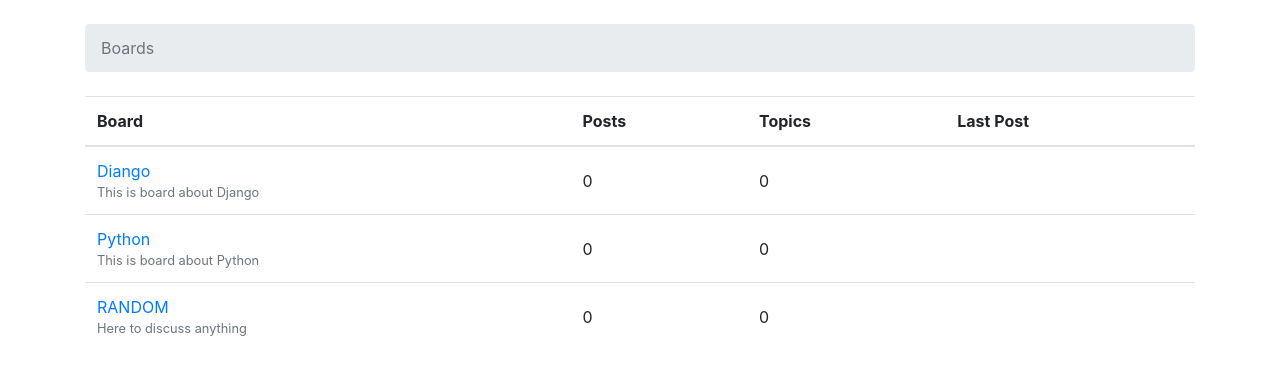
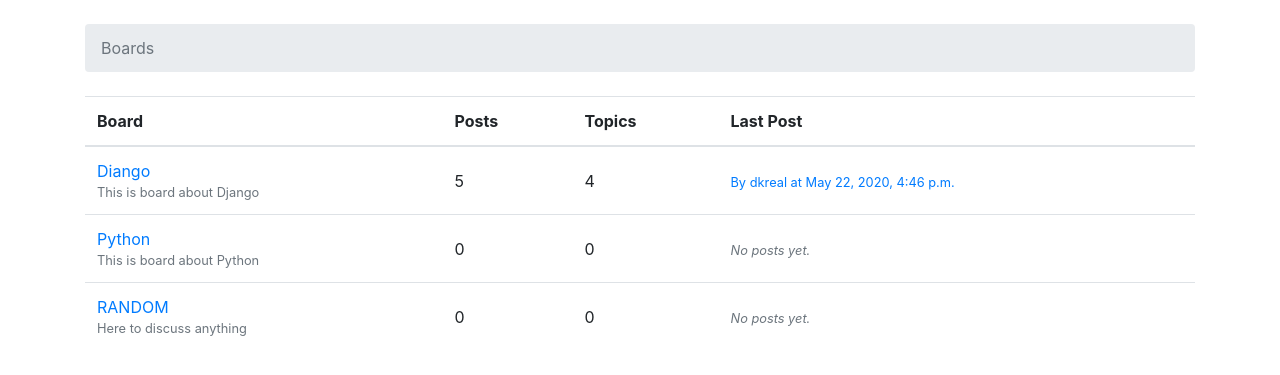
Before and after one commit to krdpk17/django-alumni, a Django app: page / in a window 1280 px wide. Shown: the part 56-431 px from the top of the page. Run offline with Django 3.2, Linux system fonts and the light colour scheme; data comes from the database, SQL or seed files in the repository; some libraries are stand-ins or nearby versions; some web fonts are replaced.

Commit message:
feature:board page adds info about topics and posts

```diff
--- a/alumnisystem/boards/models.py
+++ b/alumnisystem/boards/models.py
@@ -1,5 +1,6 @@
+from django.contrib.auth.models import User
 from django.db import models
-from django.contrib.auth.models import User
+from django.utils.text import Truncator
 
 
 class Board(models.Model):
@@ -9,11 +10,21 @@ class Board(models.Model):
     def __str__(self):
         return self.name
 
+    def get_posts_count(self):
+        return Post.objects.filter(topic__board=self).count()
+
+    def get_last_post(self):
+        return Post.objects.filter(topic__board=self).order_by('-created_at').first()
+
+
 class Topic(models.Model):
     subject = models.CharField(max_length=255)
     last_updated = models.DateTimeField(auto_now_add=True)
     board = models.ForeignKey(Board, related_name='topics', on_delete=models.CASCADE)
     starter = models.ForeignKey(User, related_name='topics', on_delete=models.CASCADE)
+
+    def __str__(self):
+        return self.subject
 
 
 class Post(models.Model):
@@ -23,3 +34,7 @@ class Post(models.Model):
     updated_at = models.DateTimeField(null=True)
     created_by = models.ForeignKey(User, related_name='posts', on_delete=models.CASCADE)
     updated_by = models.ForeignKey(User, null=True, related_name='+', on_delete=models.CASCADE)
+
+    def __str__(self):
+        truncated_message = Truncator(self.message)
+        return truncated_message.chars(30)
--- a/alumnisystem/templates/home.html
+++ b/alumnisystem/templates/home.html
@@ -21,9 +21,27 @@
             <a href="{% url 'board_topics' board.pk %}">{{ board.name }}</a>
             <small class="text-muted d-block">{{ board.description }}</small>
           </td>
-          <td class="align-middle">0</td>
-          <td class="align-middle">0</td>
-          <td></td>
+          <td class="align-middle">
+            {{ board.get_posts_count }}
+          </td>
+          <td class="align-middle">
+            {{ board.topics.count }}
+          </td>
+          <td class="align-middle">
+            {% with post=board.get_last_post %}
+              {% if post %}
+                <small>
+                  <a href="{% url 'topic_posts' pk=board.pk topic_pk=post.topic.pk %}">
+                    By {{ post.created_by.username }} at {{ post.created_at }}
+                  </a>
+                </small>
+              {% else %}
+                <small class="text-muted">
+                  <em>No posts yet.</em>
+                </small>
+              {% endif %}
+            {% endwith %}
+          </td>
         </tr>
       {% endfor %}
     </tbody>
```
